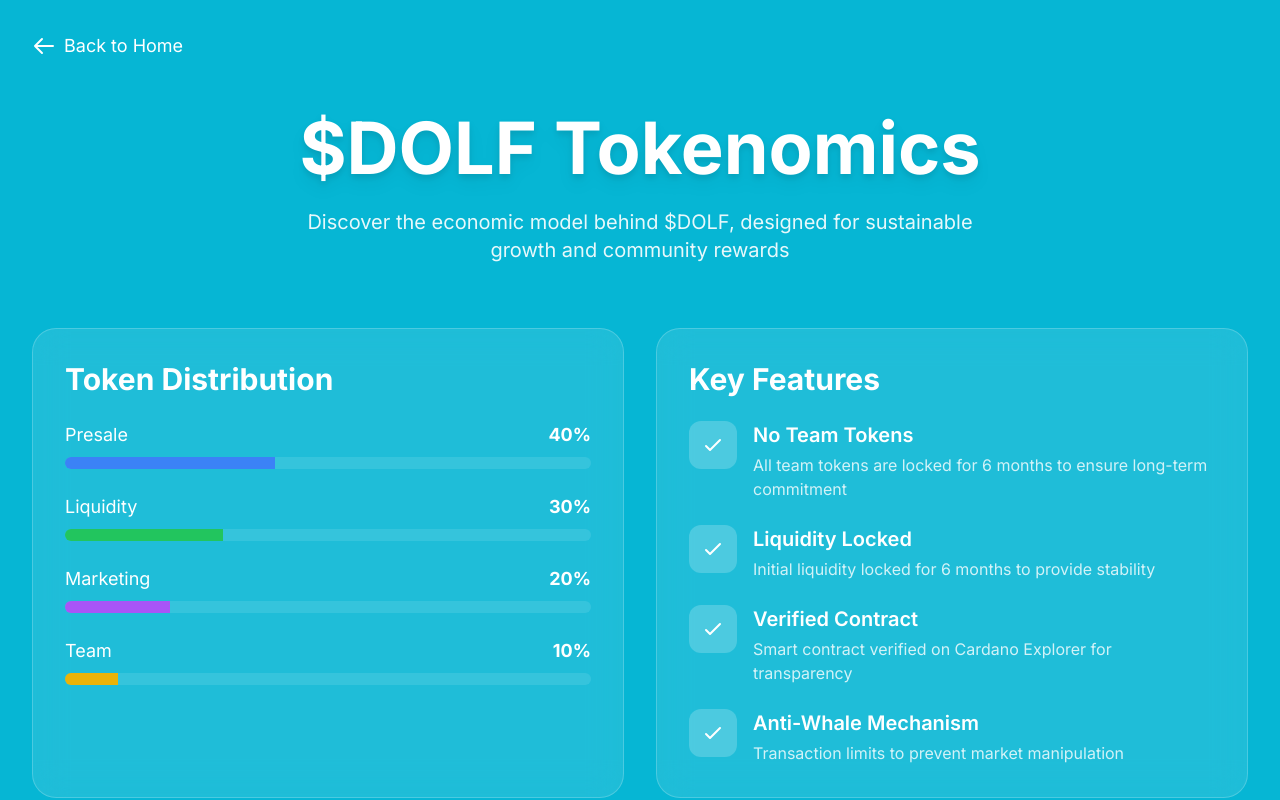
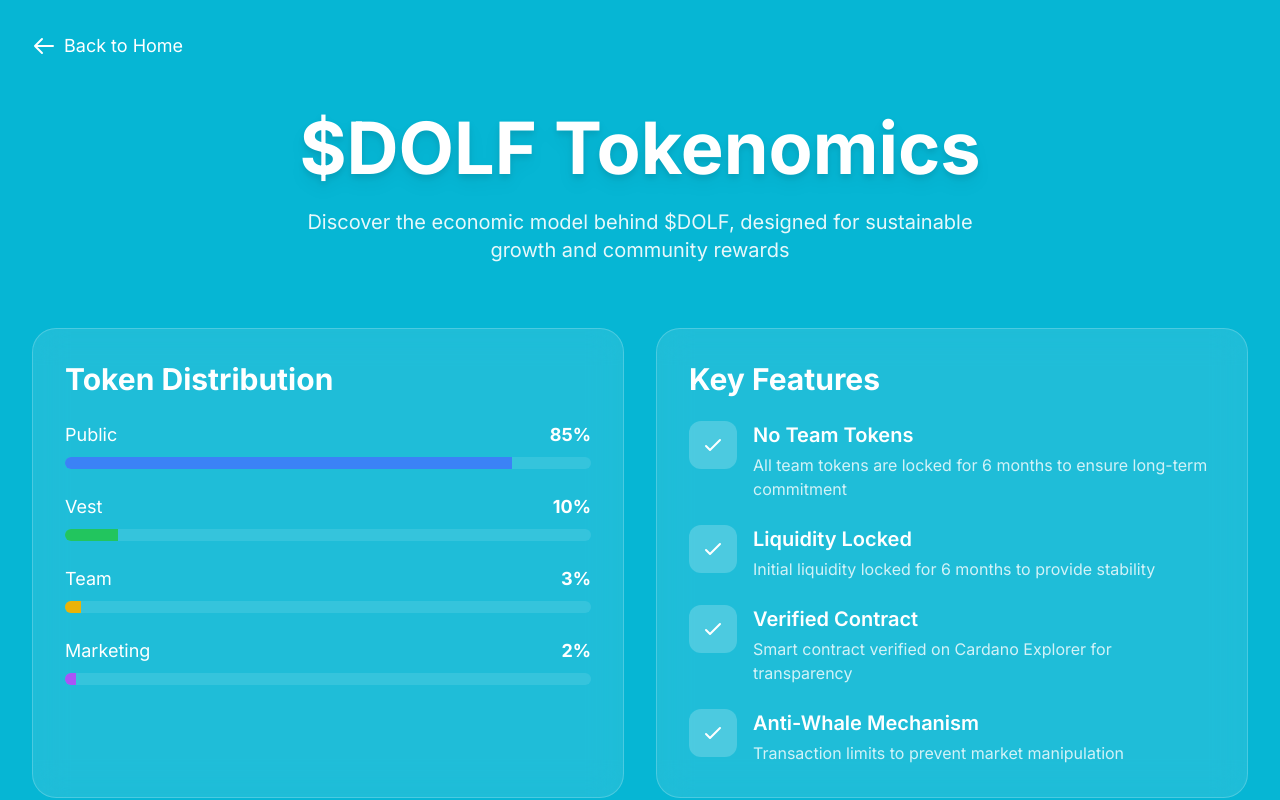
Before and after one commit to shelby69699/dolf-website, a Next.js app: page /tokenomics in a window 1280 px wide. Shown: the top 800 px of the page. Built offline with nearby package versions, Linux system fonts and the light colour scheme.

Commit message:
Update tokenomics: 85% public, 10% vest, 3% team, 2% marketing

```diff
--- a/src/app/tokenomics/page.tsx
+++ b/src/app/tokenomics/page.tsx
@@ -34,10 +34,10 @@ export default function Tokenomics() {
             <h2 className="text-3xl font-bold text-white mb-6">Token Distribution</h2>
             <div className="space-y-6">
               {[
-                { label: 'Presale', value: '40%', color: 'bg-blue-500' },
-                { label: 'Liquidity', value: '30%', color: 'bg-green-500' },
-                { label: 'Marketing', value: '20%', color: 'bg-purple-500' },
-                { label: 'Team', value: '10%', color: 'bg-yellow-500' }
+                { label: 'Public', value: '85%', color: 'bg-blue-500' },
+                { label: 'Vest', value: '10%', color: 'bg-green-500' },
+                { label: 'Team', value: '3%', color: 'bg-yellow-500' },
+                { label: 'Marketing', value: '2%', color: 'bg-purple-500' }
               ].map((item, i) => (
                 <div key={i} className="relative">
                   <div className="flex justify-between items-center mb-2">
--- a/src/app/yellow/page.tsx
+++ b/src/app/yellow/page.tsx
@@ -35,10 +35,10 @@ export default function Yellow() {
             <h2 className="text-2xl font-bold text-gray-900 mb-4">Tokenomics</h2>
             <div className="space-y-4">
               {[
-                { label: 'Public', value: '75%', color: 'bg-blue-500' },
-                { label: 'Vest', value: '20%', color: 'bg-green-500' },
-                { label: 'Marketing', value: '2%', color: 'bg-purple-500' },
-                { label: 'Team', value: '3%', color: 'bg-yellow-500' }
+                { label: 'Public', value: '85%', color: 'bg-blue-500' },
+                { label: 'Vest', value: '10%', color: 'bg-green-500' },
+                { label: 'Team', value: '3%', color: 'bg-yellow-500' },
+                { label: 'Marketing', value: '2%', color: 'bg-purple-500' }
               ].map((item, i) => (
                 <div key={i} className="relative">
                   <div className="flex justify-between items-center mb-2">
@@ -84,7 +84,7 @@ export default function Yellow() {
                 },
                 {
                   title: 'Vested Supply',
-                  description: '20% Initial Vesting for 1 Month'
+                  description: '10% Initial Vesting for 1 Month'
                 },
                 {
                   title: 'Anti-Bot',
```
